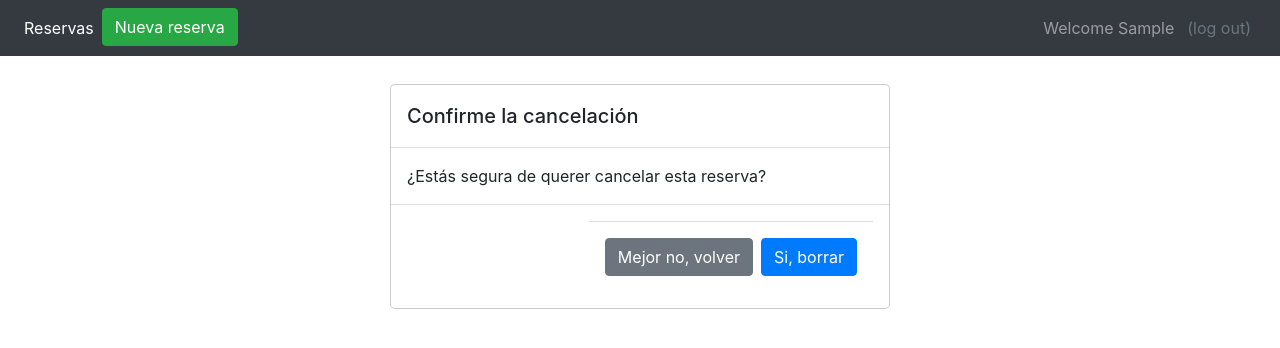
After one commit to cmdelatorre/reservas_santa, a Django app: page /cancelar_reserva/1/ in a window 1280 px wide. The commit adds this page. Shown: the top 348 px of the page. Run offline with Django 3.2, Linux system fonts and the light colour scheme; a user stored in the database is signed in; tables that the repository leaves empty hold one stand-in row (values such as "Sample post"); some libraries are stand-ins or nearby versions.

Commit message:
Add support to delete from listing

```diff
--- /dev/null
+++ b/reservations/templates/reservations/reservation_confirm_delete.html
@@ -0,0 +1,32 @@
+{% extends "reservations/base.html" %}
+{% load bootstrap4 %}
+
+{% block title %}Confirmación{% endblock %}
+
+{% block content %}
+
+  <div class="modal-dialog" role="document">
+        <div class="modal-content">
+            <div class="modal-header">
+                <h5 class="modal-title" id="exampleModalLongTitle">Confirme la cancelación</h5>
+            </div>
+            <div class="modal-body">
+                ¿Estás segura de querer cancelar esta reserva?
+            </div>
+            <div class="modal-footer">
+
+                <form action="{% url 'reservations:delete' object.id %}"
+                        method="POST" role="form" class="form-horizontal">
+                {% csrf_token %}
+                {% buttons %}
+                    <div class="modal-footer">
+                        <button type="button" class="btn btn-secondary" onclick="history.back()">Mejor no, volver</button>
+                        <button type="submit" class="btn btn-primary">Si, borrar</button>
+                    </div>
+                {% endbuttons %}
+                </form>
+            </div>
+        </div>
+    </div>
+
+{% endblock %}
--- a/reservations/urls.py
+++ b/reservations/urls.py
@@ -5,6 +5,7 @@ from reservations.views import (
     ReservationCreate,
     RoomReservations,
     ReservationEdit,
+    ReservationDelete,
 )
 
 app_name = "reservations"
@@ -12,5 +13,6 @@ urlpatterns = [
     path("", ReservationsListView.as_view(), name="index"),
     path("nueva_reserva/", ReservationCreate.as_view(), name="create"),
     path("editar_reserva/<int:pk>/", ReservationEdit.as_view(), name="edit"),
+    path("cancelar_reserva/<int:pk>/", ReservationDelete.as_view(), name="delete"),
     path("events/<int:room_id>/", RoomReservations.as_view(), name="events"),
 ]
--- a/reservations/views.py
+++ b/reservations/views.py
@@ -3,7 +3,7 @@ from django.contrib.auth.mixins import LoginRequiredMixin
 from django.http import JsonResponse
 from django.shortcuts import get_object_or_404
 from django.urls import reverse_lazy
-from django.views.generic import ListView
+from django.views.generic import ListView, DeleteView
 from django.views.generic.edit import CreateView, UpdateView
 from django.views.generic.detail import BaseDetailView
 
@@ -57,6 +57,12 @@ class ReservationEdit(LoginRequiredMixin, UpdateView):
         return super().form_valid(form)
 
 
+class ReservationDelete(LoginRequiredMixin, DeleteView):
+    login_url = reverse_lazy("login")
+    model = Reservation
+    success_url = reverse_lazy("reservations:index")
+
+
 class RoomReservations(BaseDetailView):
     model = Room
     http_method_names = ["get"]
@@ -65,7 +71,9 @@ class RoomReservations(BaseDetailView):
     def get(self, request, room_id):
         room = self.get_object()
         params = self.request.GET
-        reservations = room.filter_reservations(params["start"], params["end"])
+        reservations = room.filter_reservations_that_intersect(
+            params["start"], params["end"]
+        )
 
         data = [
             {
--- a/rooms/models.py
+++ b/rooms/models.py
@@ -7,13 +7,13 @@ class Room(models.Model):
     def __str__(self):
         return self.name
 
-    def filter_reservations(self, start, end):
-        """Filter the Room reservations between start (inclusive) and end (exclusive) dates.
+    def filter_reservations_that_intersect(self, start, end):
+        """Filter the Room reservations that intersect with the given period.
 
         Returns a Reservations Queryset
 
         """
-        return self.reservations.filter(from_date__gte=start, to_date__lte=end)
+        return self.reservations.exclude(to_date__gt=end).exclude(to_date__lte=start)
 
     class Meta:
         ordering = ["name"]
```
Also changed, not shown: reservations/templates/reservations/reservations_list_snippet.html (+9 -10 lines).
